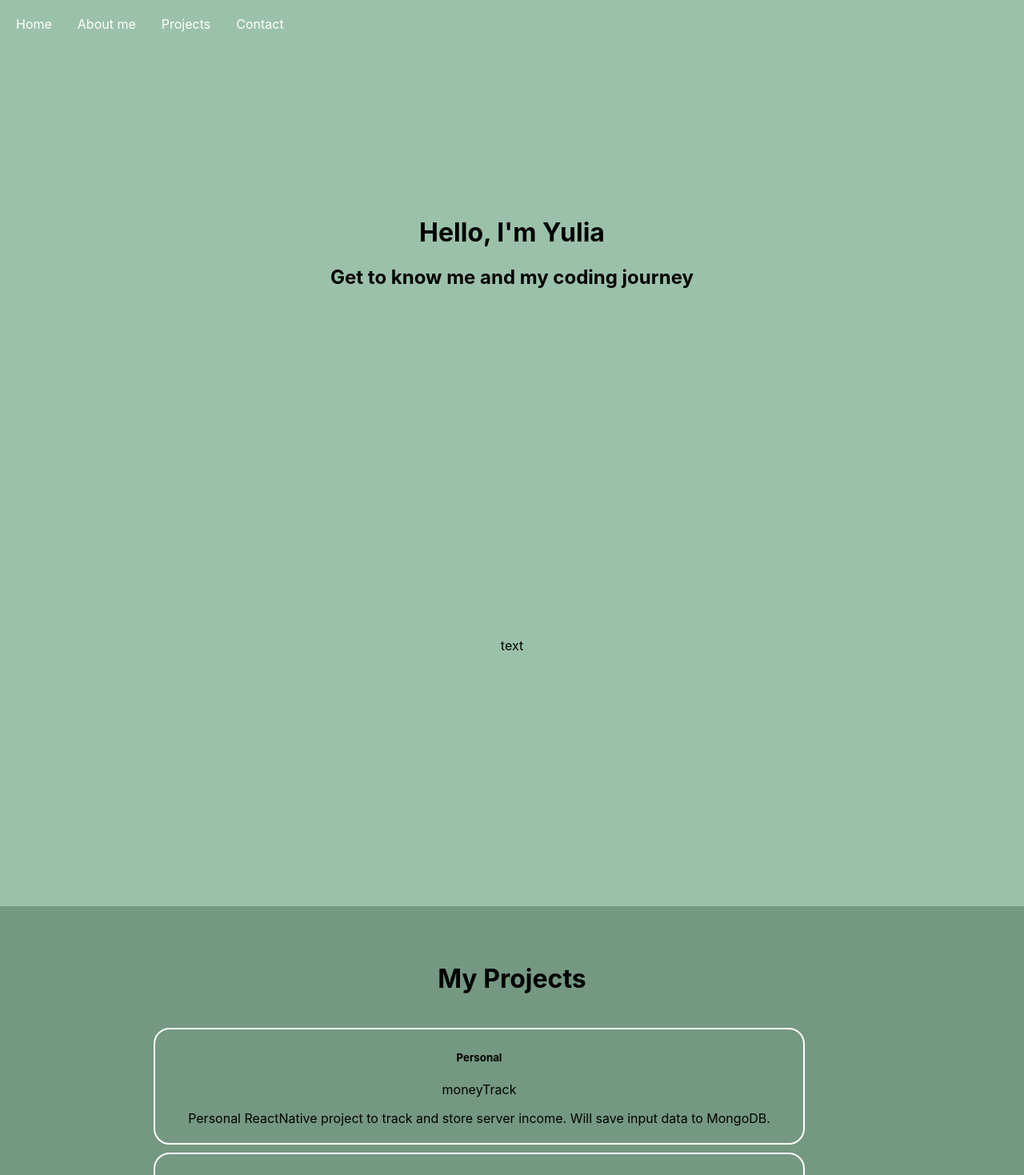
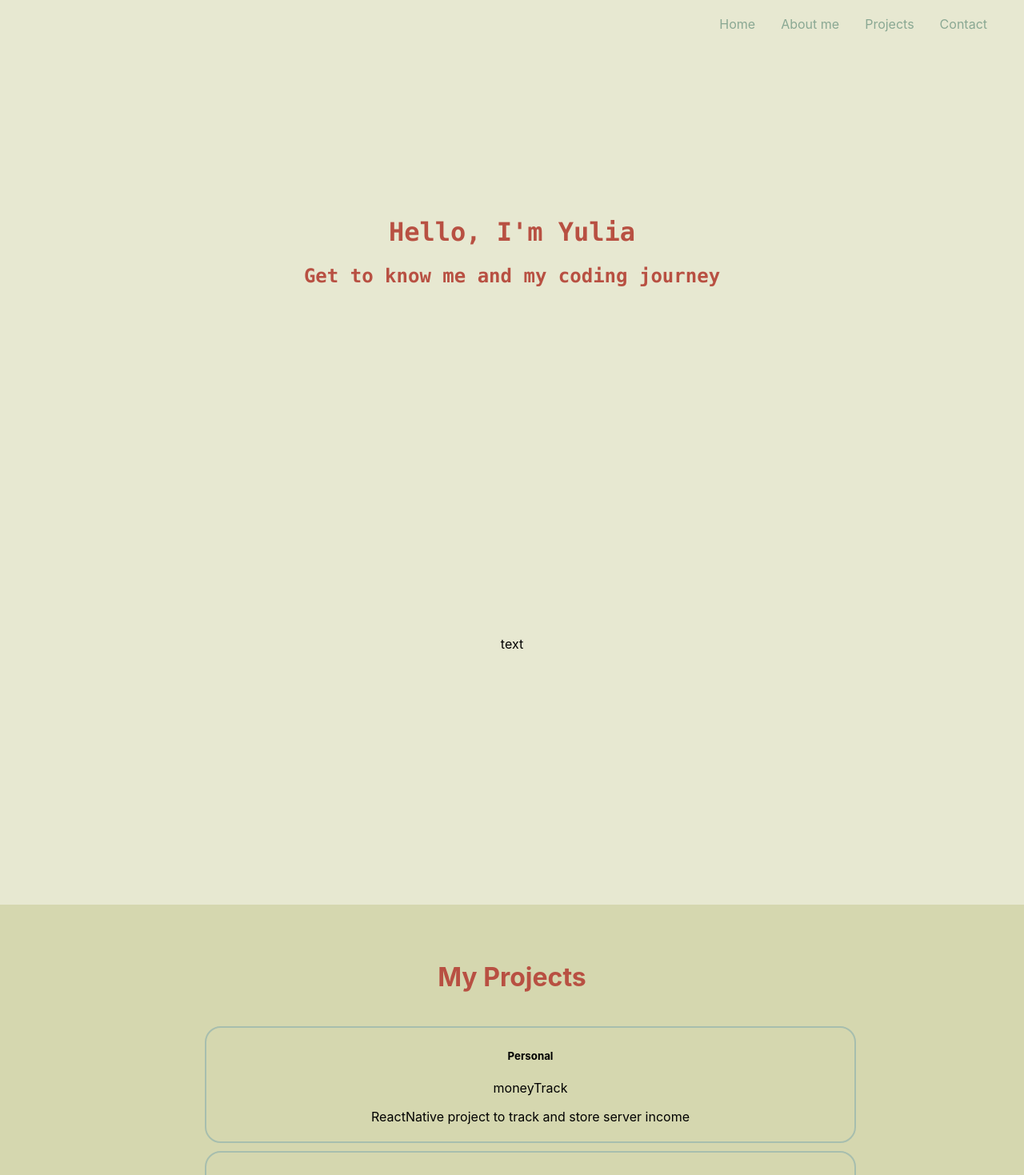
Before and after one commit to yuliaFl/portfolioWebsite, a React (Create React App) app in the folder proj/: page / in a window 1280 px wide. Shown: the top 1469 px of the page at 80% size. Built offline with nearby package versions, Linux system fonts and the light colour scheme.

Commit message:
changes to colour panel, and first deployment online

```diff
--- a/proj/public/index.html
+++ b/proj/public/index.html
@@ -24,7 +24,7 @@
       work correctly both with client-side routing and a non-root public URL.
       Learn how to configure a non-root public URL by running `npm run build`.
     -->
-    <title>React App</title>
+    <title>Yulia Flenova</title>
   </head>
   <body>
     <noscript>You need to enable JavaScript to run this app.</noscript>
--- a/proj/src/App.css
+++ b/proj/src/App.css
@@ -1,6 +1,6 @@
 .App {
   text-align: center;
-  background-color: #9BC1AA;
+  background-color: #E7E8D1;
 }
 
 .App-header {
@@ -15,15 +15,13 @@
 
 .navbar {
   position: fixed;
-  top: 0;
-  left: 0;
   width: 100%;
-  background-color: #9BC1AA;
+  background-color: #E7E8D1;
   color: #fff;
-  display: flex;
   justify-content: space-between;
   align-items: center;
   padding: 12px;
+  text-align: right;
   z-index: 100; /* This property ensures the navbar stays on top of other content */
 }
 .nav-links {
@@ -31,7 +29,8 @@
   display: flex;
   gap: 16px;
   margin: 0; /* Remove default margin for ul */
-  padding: 0; /* Remove default padding for ul */
+  padding: 0 50px 0 0; /* Remove default padding for ul */
+  float: right;
 }
 
 .nav-links li {
@@ -41,7 +40,7 @@
 }
 
 .nav-links li a {
-  color: #fff;
+  color:#8AA893;
   text-decoration: none;
 }
 
@@ -56,6 +55,8 @@ main {
   justifyContent: 'center';
   alignItems: 'center';
   height: '100vh';
+  font-family: Monaco ;
+  color: #B85042;
 }
 
 .about{
@@ -69,12 +70,12 @@ main {
 .cardStyle {
   justifyContent: 'center';
   alignItems: 'center';
-  border: 2px solid #fff;
+  border: 2px solid #A7BEAE;
   padding: 5px;
   max-width: 800px;
   border-radius: 20px;
   position: relative;
-  margin-left: 15%;
+  margin-left: 20%;
   margin-right: 15%;
   margin-bottom: 10px;
 }
@@ -97,9 +98,12 @@ main {
   height: '100vh';
   justifyContent: 'center';
   alignItems: 'center';
-  background-color: #749882;
+  background-color: #D5D7AF;
 }
 
+.Projects-Header{
+  color: #B85042;;
+}
 
 .contact{
   padding-top: 60px;
@@ -107,4 +111,5 @@ main {
   justifyContent: 'center';
   alignItems: 'center';
   height: '100vh';
+
 }
--- a/proj/src/projects.js
+++ b/proj/src/projects.js
@@ -3,7 +3,9 @@ import Card from "react-bootstrap/Card";
 const Projects = () => {
   return (
     <div id='Projects' className="projects">
+      <div className="Projects-Header">
       <h1>My Projects</h1>
+      </div>
       <br></br>
       <div className="cardStyle">
         <Card>
@@ -11,8 +13,7 @@ const Projects = () => {
           <Card.Body>
             <Card.Title>moneyTrack</Card.Title>
             <Card.Text>
-              Personal ReactNative project to track and store server income.
-              Will save input data to MongoDB.{" "}
+              ReactNative project to track and store server income{" "}
             </Card.Text>
           </Card.Body>
         </Card>
@@ -22,7 +23,7 @@ const Projects = () => {
           <Card.Header as="h5">Personal</Card.Header>
           <Card.Body>
             <Card.Title>Random meal generator</Card.Title>
-            <Card.Text>Generate proteins, garnishes, or full meals </Card.Text>
+            <Card.Text>A fun little project when i got tiered of always thinking what to cook. Generate proteins, garnishes, or full meals </Card.Text>
           </Card.Body>
         </Card>
       </div>
```
Also changed, not shown: 1 other file (tests, documents, lock files or other folders).
